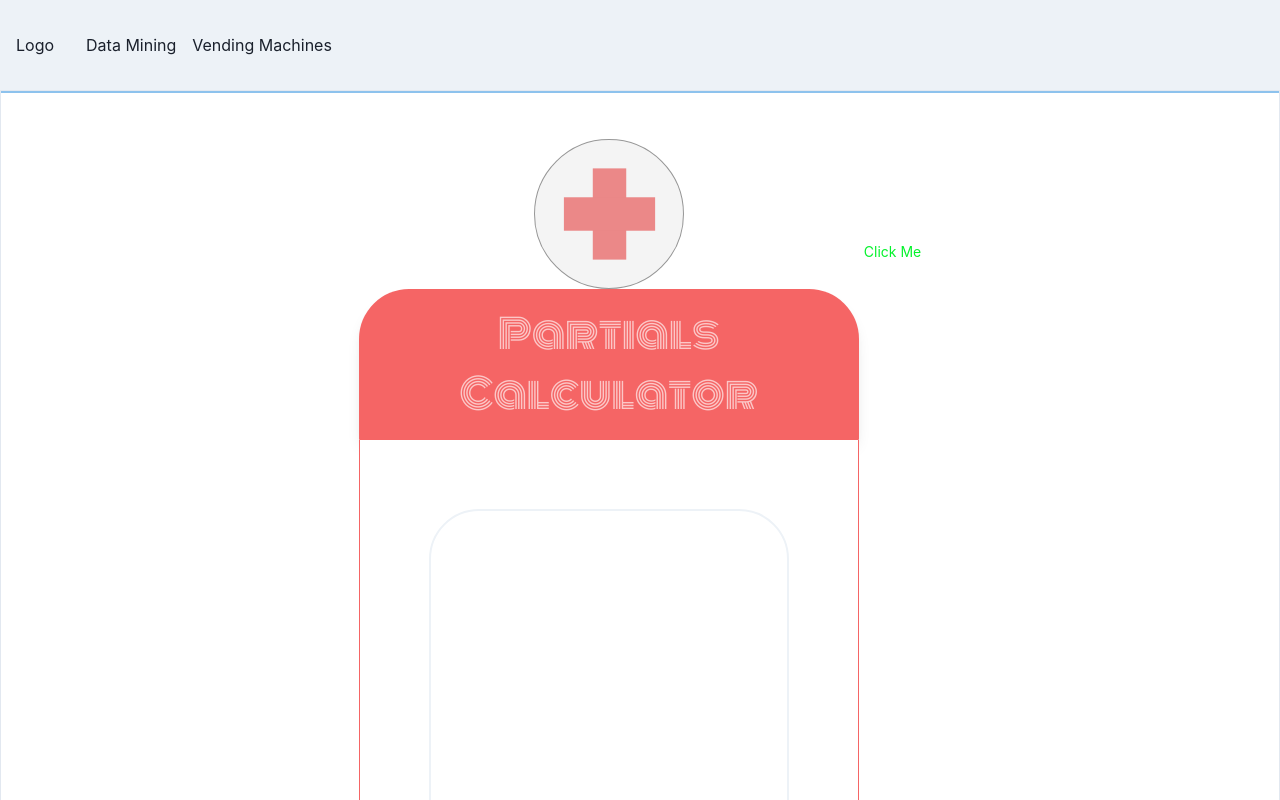
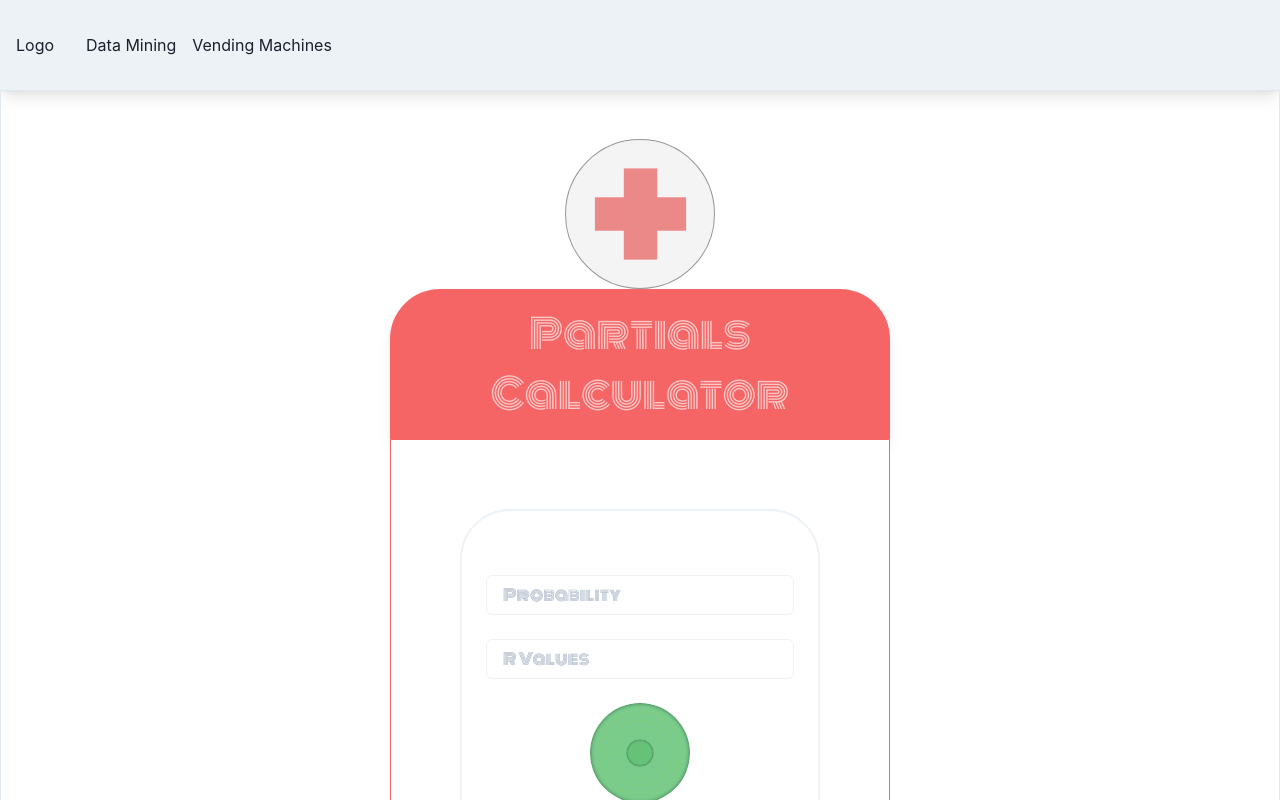
Before and after one commit to ph0ph0/DayTraderTools, a Next.js app: page / in a window 1280 px wide. Shown: the top 800 px of the page. Built offline with nearby package versions, Linux system fonts and the light colour scheme.

Commit message:
added VendingMachineWindow

```diff
--- a/components/card/card.js
+++ b/components/card/card.js
@@ -6,6 +6,7 @@ import {
   Text,
   Stack,
   Image,
+  Input,
 } from "@chakra-ui/react";
 
 const IMAGE =
@@ -106,7 +107,19 @@ export default function ProductSimple() {
           textAlign={"center"}
           color={"whiteAlpha.700"}
           fontFamily={"Monoton"}
-        ></Center>
+          flexDirection={"column"}
+        >
+          <Input placeholder={"Probability"} margin={3} />
+          <Input placeholder={"R Values"} margin={3} />
+          <Image
+            // The central button
+            src="/assets/PC_VendingMachineButton.svg"
+            alt="Vending Machine Button"
+            // boxShadow={"outline"}
+            width={100}
+            margin={3}
+          />
+        </Center>
       </Center>
     </Center>
   );
--- a/components/navbar/navbar.js
+++ b/components/navbar/navbar.js
@@ -45,7 +45,7 @@ export default function NavBar() {
       <Box
         bg={useColorModeValue("gray.100", "gray.900")}
         px={4}
-        boxShadow={"outline"}
+        boxShadow={"lg"}
       >
         <Flex h={90} alignItems={"center"} justifyContent={"space-between"}>
           <IconButton
--- a/pages/index.js
+++ b/pages/index.js
@@ -10,7 +10,6 @@ export default function Home() {
   return (
     <Flex borderWidth="1px" align="top" justifyContent="center">
       <Card />
-      <SimpleButton />
     </Flex>
   );
 }
```
Also changed, not shown: components/primitive/vendingMachineWindow.js (added, +16 -0 lines), public/assets/PC_VendingMachineButton.svg (added).
